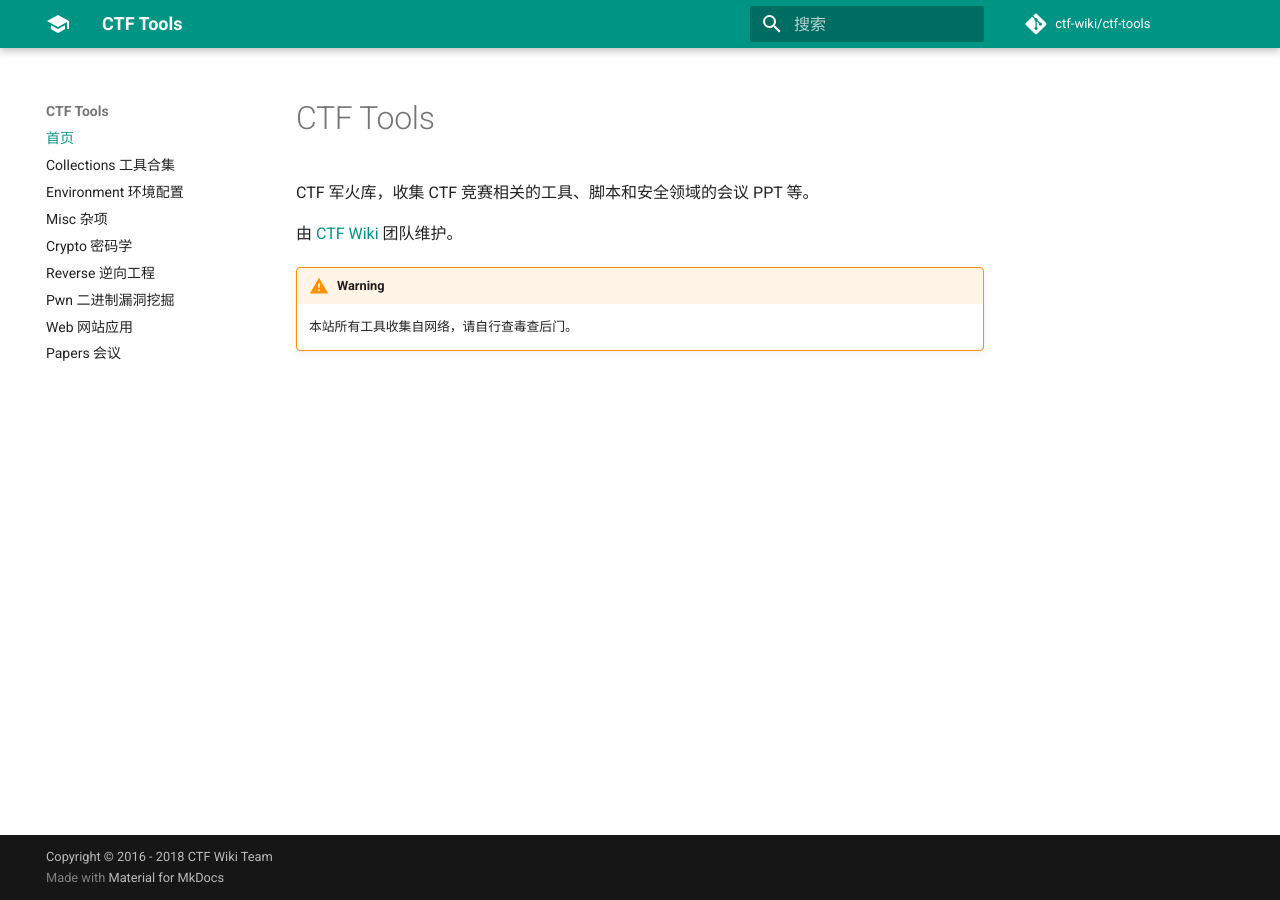
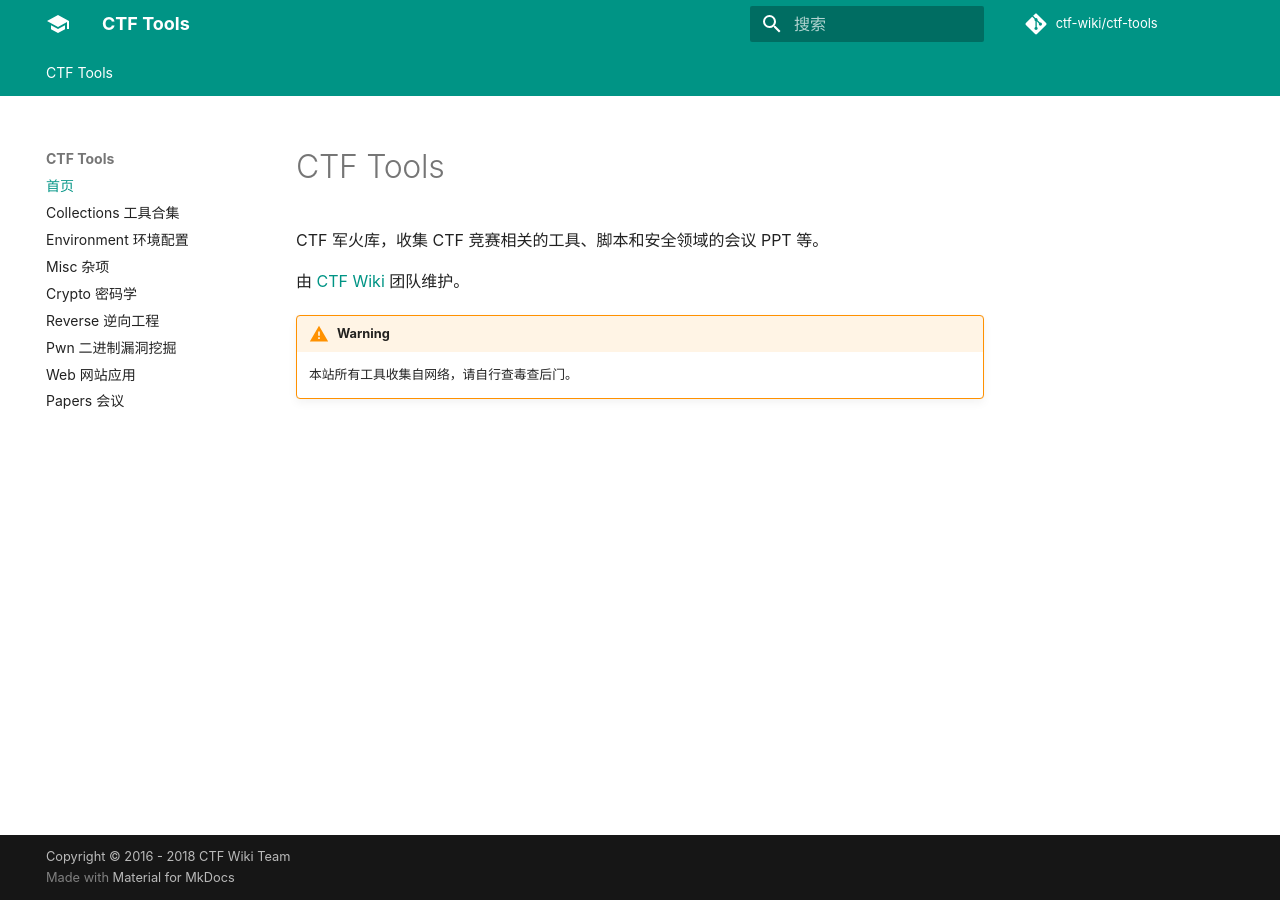
Before and after one commit to ctf-wiki/ctf-tools, an MkDocs documentation site: the page built from docs/index.md, in a window 1280 px wide. Built offline with MkDocs 1.6.1 and Material for MkDocs 9.7.7, drawn with Linux system fonts in a browser that asks for light colours; some web fonts are replaced; comment, search, counter and statistics services are not loaded; old or Windows-style settings are respelled for this version of MkDocs.

Commit message:
更换字体，开启tab

```diff
--- a/mkdocs.yml
+++ b/mkdocs.yml
@@ -13,15 +13,16 @@
 
 # Contents
 pages:
-  - 首页: index.md
-  - Collections 工具合集: collections.md
-  - Environment 环境配置: environment.md
-  - Misc 杂项: misc.md
-  - Crypto 密码学: crypto.md
-  - Reverse 逆向工程: reverse.md
-  - Pwn 二进制漏洞挖掘: pwn.md
-  - Web 网站应用: web.md
-  - Papers 会议: papers.md
+  - CTF Tools:
+    - 首页: index.md
+    - Collections 工具合集: collections.md
+    - Environment 环境配置: environment.md
+    - Misc 杂项: misc.md
+    - Crypto 密码学: crypto.md
+    - Reverse 逆向工程: reverse.md
+    - Pwn 二进制漏洞挖掘: pwn.md
+    - Web 网站应用: web.md
+    - Papers 会议: papers.md
 
 # Theme
 theme:
@@ -33,7 +34,10 @@
   logo:
     icon: 'school'
   feature:
-    tabs: false
+    tabs: true
+  font:
+    text: 'Monda'
+    code: 'Fira Mono'
 
 # Customization
 extra:
```
